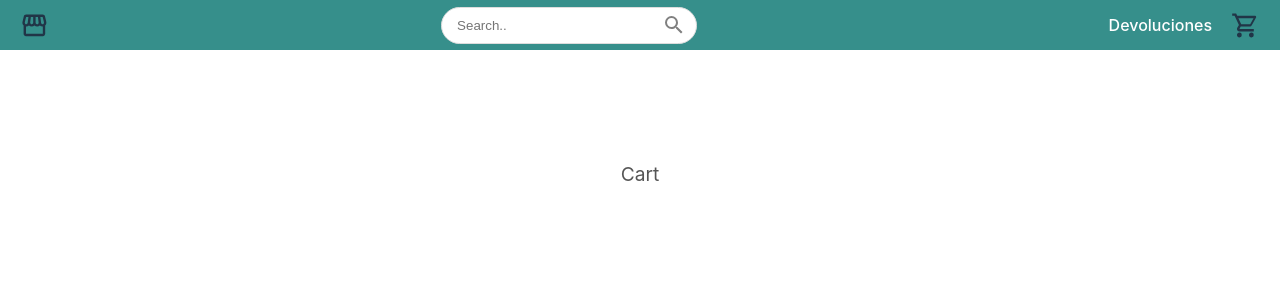
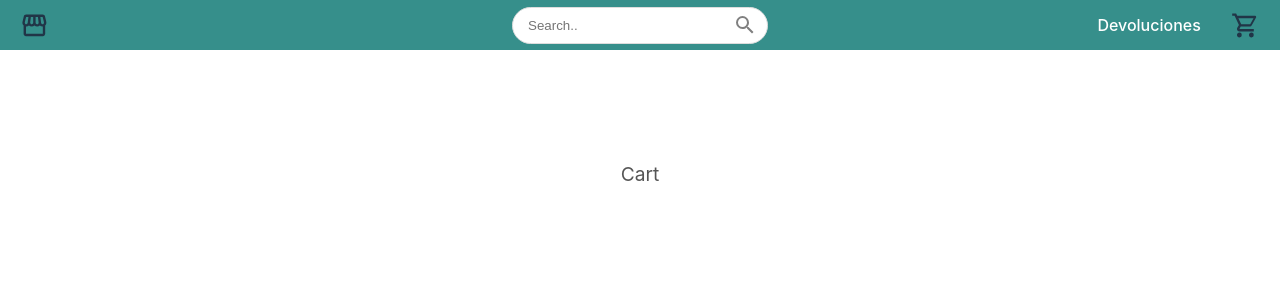
Before and after one commit to enriquecorral/tienda-online, a React (Vite) app: page /cart in a window 1280 px wide. Shown: the top 300 px of the page. Built offline with nearby package versions, Linux system fonts and the light colour scheme.

Commit message:
Corregir posición de Search

```diff
--- a/src/components/Header/Header.css
+++ b/src/components/Header/Header.css
@@ -25,6 +25,8 @@
 /* Returns */
 
 .header__returns-button {
+  position: absolute;
+  right: 60px;
   background: none;
   border: none;
   color: white;
```
